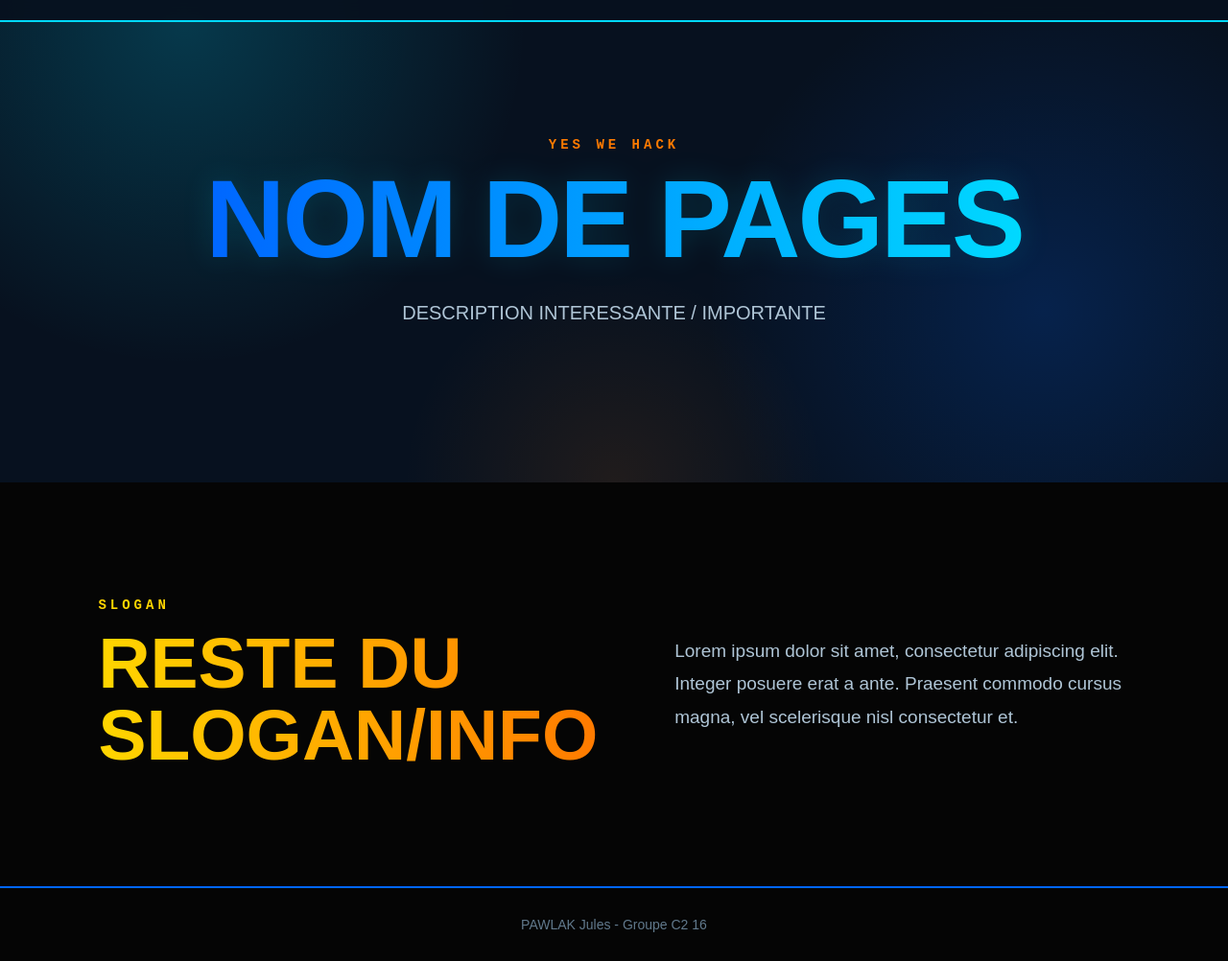
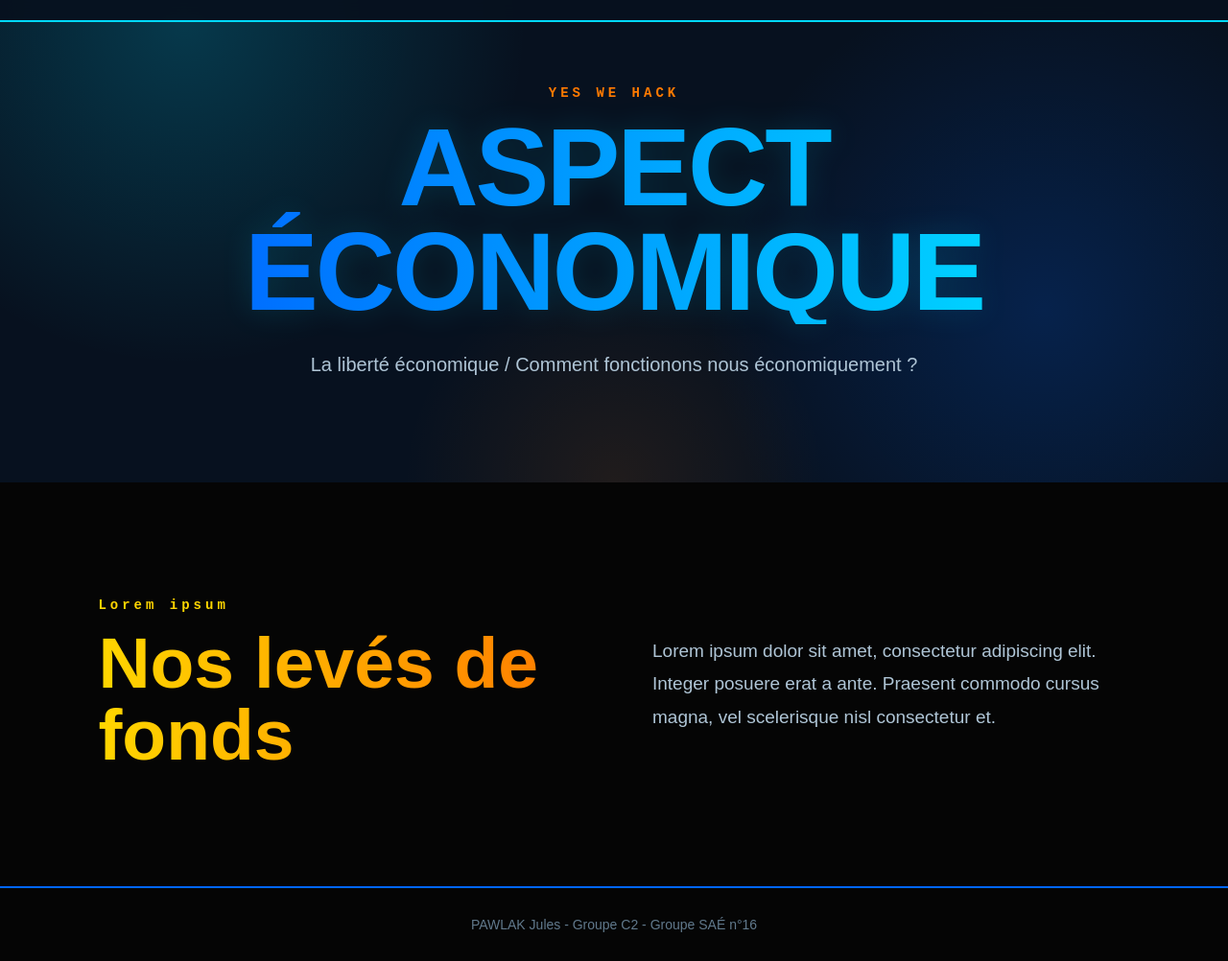
Before and after one commit to GryphonS-iutnfc/siteYesWeHack, a plain HTML site: page economie.html in a window 1280 px wide. Shown: the part 97-1099 px from the top of the page at 96% size. Drawn offline with Linux system fonts and the light colour scheme.

Commit message:
Mise a jour de la page economie.html
Ajout de contenu dans la page ainsi qu'un fix au niveau de la ligne 8

```diff
--- a/economie.html
+++ b/economie.html
@@ -5,7 +5,7 @@
     <meta name="viewport" content="width=device-width, initial-scale=1.0">
 
     <title>Notre fonctionnement économique | Yes We Hack</title>
-    <link rel="icon" type="image/x-icon" href=favicon.ico">
+    <link rel="icon" type="image/x-icon" href="favicon.ico">
     <link rel="stylesheet" href="modelespage.css">
 </head>
 
@@ -58,11 +58,11 @@
                 <p class="eyebrow">YES WE HACK</p>
 
                 <h1>
-                    NOM DE PAGES
+                    ASPECT ÉCONOMIQUE
                 </h1>
 
                 <p class="hero-text">
-                    DESCRIPTION INTERESSANTE / IMPORTANTE
+                    La liberté économique  / Comment fonctionons nous économiquement ?
                 </p>
 
             </div>
@@ -76,10 +76,10 @@
             <div class="about-content">
 
                 <div>
-                    <p class="eyebrow">SLOGAN</p>
+                    <p class="eyebrow">Lorem ipsum</p>
 
                     <h2>
-                        RESTE DU SLOGAN/INFO
+                        Nos levés de fonds
                     </h2>
                 </div>
 
@@ -98,7 +98,7 @@
 
     <footer>
         <p>
-            PAWLAK Jules - Groupe C2 16
+            PAWLAK Jules - Groupe C2 - Groupe SAÉ n°16
         </p>
     </footer>
 
```
